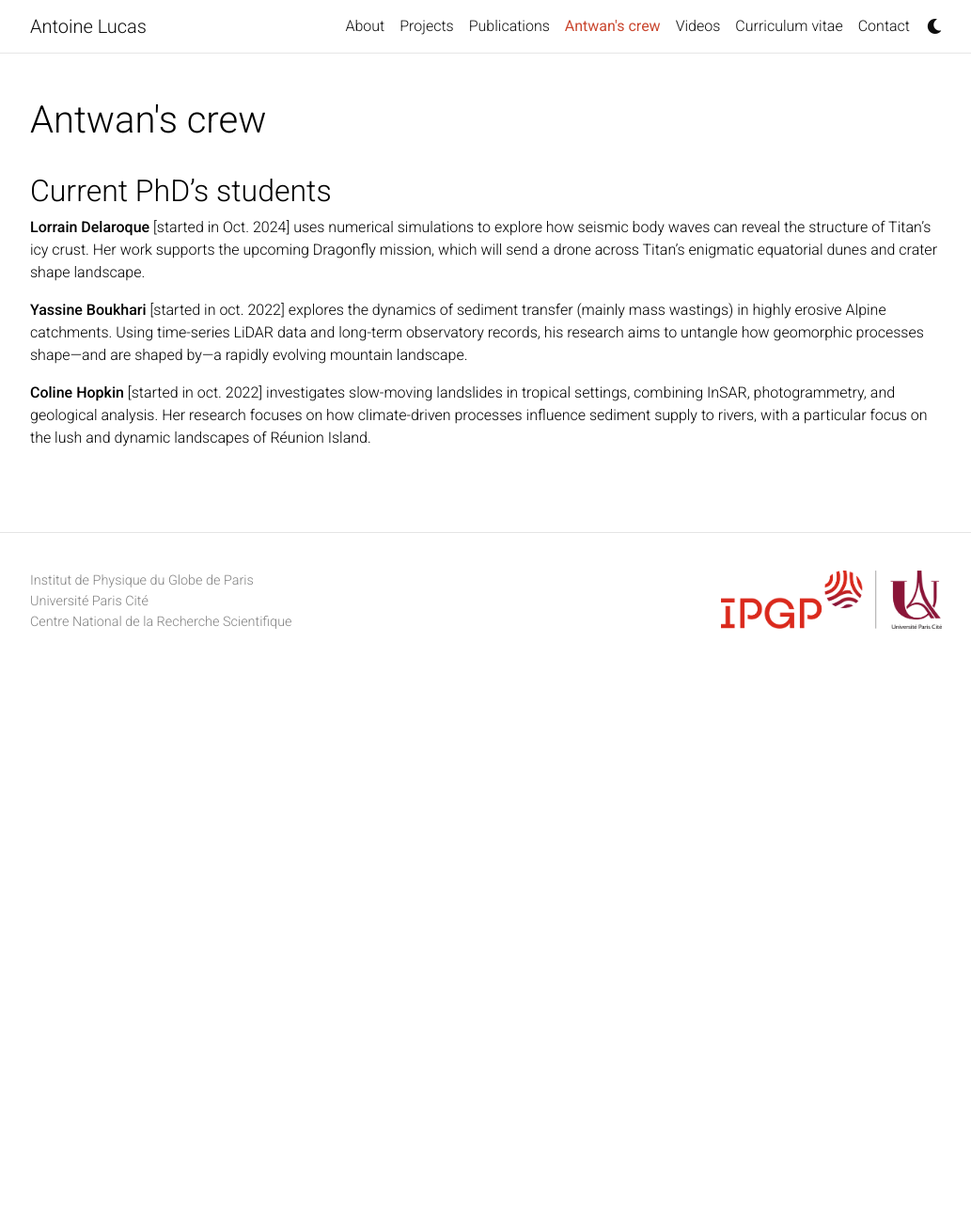
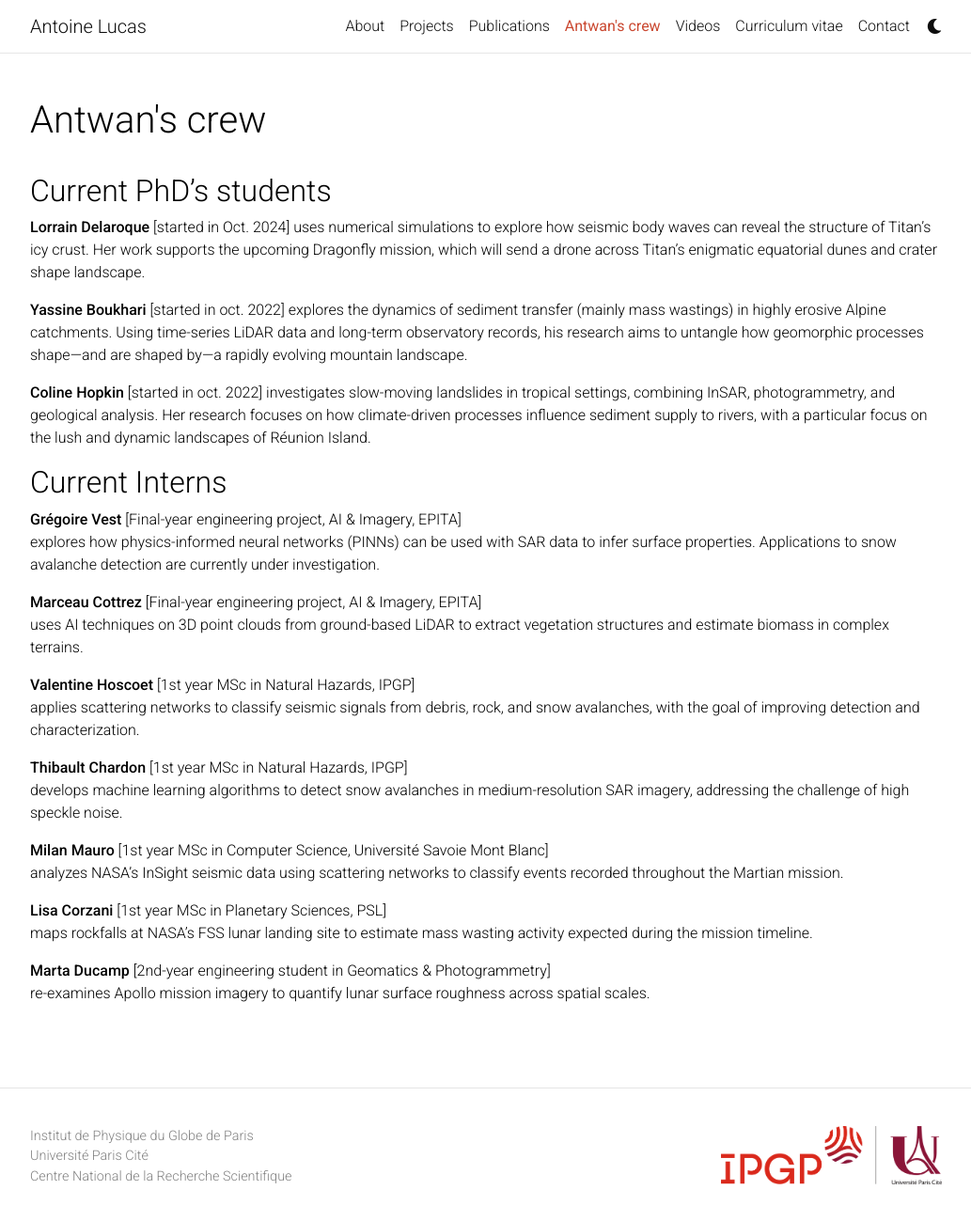
Before and after one commit to spaceavalancher/spaceavalancher.github.io, a Jekyll site: the page built from _pages/people.md, in a window 1280 px wide and 1316 px high. Shown: the top 1299 px of the window at 94% size, without its empty margins (123-1156 px from the left). Built offline with Jekyll 4.4.1, drawn with Linux system fonts in a browser that asks for light colours; full-size pictures stand in for the smaller copies a plugin makes; comment, search, counter and statistics services are not loaded; a style sheet for code colours, icons or effects is not loaded.

Commit message:
update people

```diff
--- a/_pages/people.md
+++ b/_pages/people.md
@@ -12,13 +12,48 @@ nav_order: 3
 
 
 
-**Lorrain Delaroque** [started in Oct. 2024] uses numerical simulations to explore how seismic body waves can reveal the structure of Titan’s icy crust. Her work supports the upcoming Dragonfly mission, which will send a drone across Titan’s enigmatic equatorial dunes and crater shape landscape.
+**Lorrain Delaroque** [started in Oct. 2024]
+uses numerical simulations to explore how seismic body waves can reveal the structure of Titan’s icy crust. Her work supports the upcoming Dragonfly mission, which will send a drone across Titan’s enigmatic equatorial dunes and crater shape landscape.
 
-**Yassine Boukhari** [started in oct. 2022] explores the dynamics of sediment transfer (mainly mass wastings) in highly erosive Alpine catchments. Using time-series LiDAR data and long-term observatory records, his research aims to untangle how geomorphic processes shape—and are shaped by—a rapidly evolving mountain landscape.
+**Yassine Boukhari** [started in oct. 2022]
+explores the dynamics of sediment transfer (mainly mass wastings) in highly erosive Alpine catchments. Using time-series LiDAR data and long-term observatory records, his research aims to untangle how geomorphic processes shape—and are shaped by—a rapidly evolving mountain landscape.
 
 
-**Coline Hopkin** [started in oct. 2022] investigates slow-moving landslides in tropical settings, combining InSAR, photogrammetry, and geological analysis. Her research focuses on how climate-driven processes influence sediment supply to rivers, with a particular focus on the lush and dynamic landscapes of Réunion Island.
+**Coline Hopkin** [started in oct. 2022]
+investigates slow-moving landslides in tropical settings, combining InSAR, photogrammetry, and geological analysis. Her research focuses on how climate-driven processes influence sediment supply to rivers, with a particular focus on the lush and dynamic landscapes of Réunion Island.
 
+
+
+## Current Interns
+
+
+**Grégoire Vest**
+\[Final-year engineering project, AI & Imagery, EPITA]
+explores how physics-informed neural networks (PINNs) can be used with SAR data to infer surface properties. Applications to snow avalanche detection are currently under investigation.
+
+**Marceau Cottrez**
+\[Final-year engineering project, AI & Imagery, EPITA]
+uses AI techniques on 3D point clouds from ground-based LiDAR to extract vegetation structures and estimate biomass in complex terrains.
+
+**Valentine Hoscoet**
+\[1st year MSc in Natural Hazards, IPGP]
+applies scattering networks to classify seismic signals from debris, rock, and snow avalanches, with the goal of improving detection and characterization.
+
+**Thibault Chardon**
+\[1st year MSc in Natural Hazards, IPGP]
+develops machine learning algorithms to detect snow avalanches in medium-resolution SAR imagery, addressing the challenge of high speckle noise.
+
+**Milan Mauro**
+\[1st year MSc in Computer Science, Université Savoie Mont Blanc]
+analyzes NASA’s InSight seismic data using scattering networks to classify events recorded throughout the Martian mission.
+
+**Lisa Corzani**
+\[1st year MSc in Planetary Sciences, PSL]
+maps rockfalls at NASA’s FSS lunar landing site to estimate mass wasting activity expected during the mission timeline.
+
+**Marta Ducamp**
+\[2nd-year engineering student in Geomatics & Photogrammetry]
+re-examines Apollo mission imagery to quantify lunar surface roughness across spatial scales.
 
 
 
```
